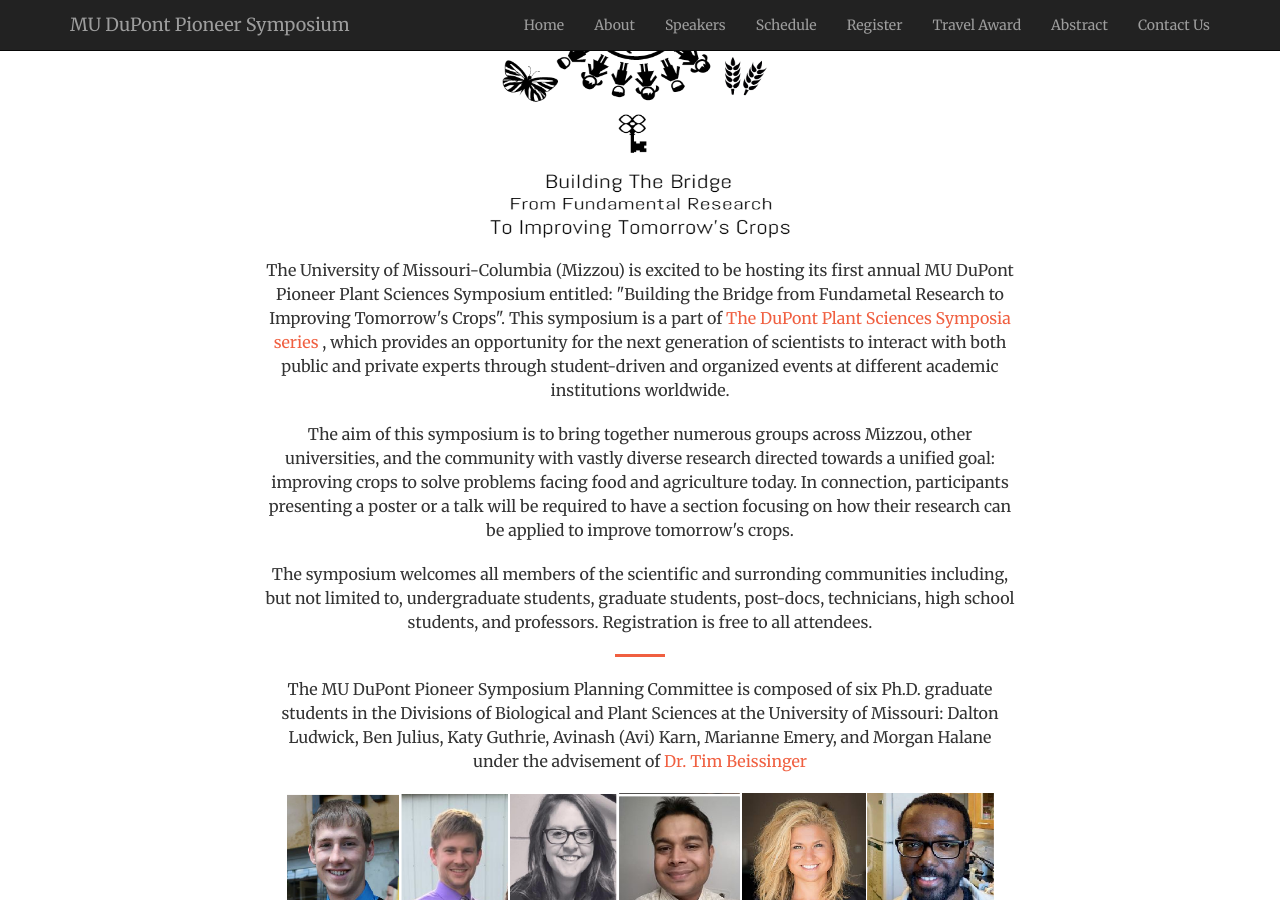
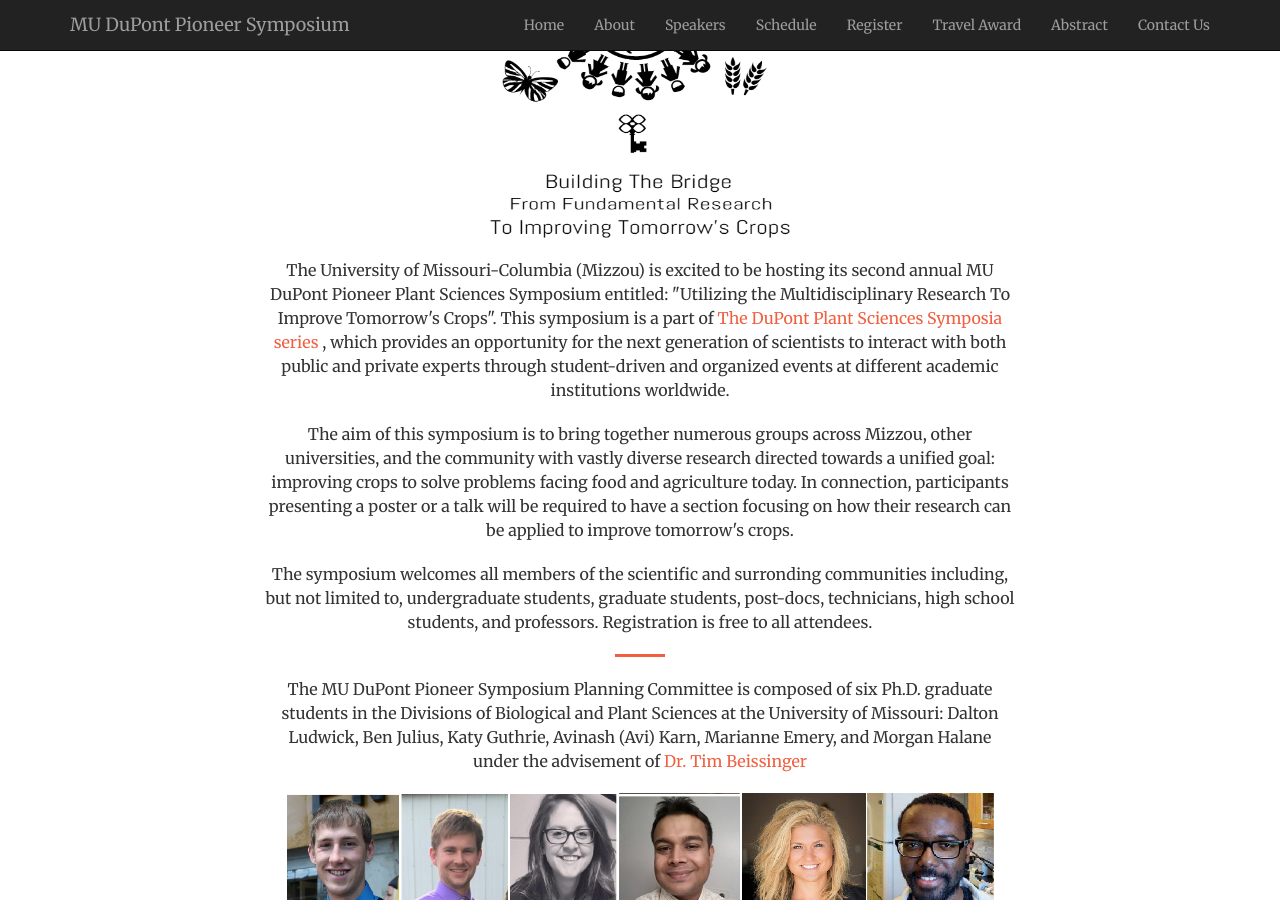
Before and after one commit to mupioneersymposium/mupioneersymposium.github.io, a Jekyll site: the page built from index.html, in a window 1280 px wide and 900 px high, scrolled down 1496 px. Built offline with Jekyll 4.4.1, drawn with Linux system fonts in a browser that asks for light colours.

Commit message:
Update about-brief.html

```diff
--- a/_includes/about-brief.html
+++ b/_includes/about-brief.html
@@ -6,7 +6,7 @@
                 <hr>
                 <h2 class="section-heading">About the Symposium</h2>
                 <hr class="light"><p><img src="/img/logo.png" alt="MU Pioneer Symposium Logo" width="300" height="360"></p>
-<p>The University of Missouri-Columbia (Mizzou) is excited to be hosting its first annual MU DuPont Pioneer Plant Sciences Symposium entitled: "Building the Bridge from Fundametal Research to Improving Tomorrow's Crops". This symposium is a part of <a href="https://www.pioneer.com/home/site/about/research/PlantSciSymposiaSeries/" target="_blank">The DuPont Plant Sciences Symposia series  </a> , which provides an opportunity for the next generation of scientists to interact with both public and private experts through student-driven and organized events at different academic institutions worldwide.</p>
+<p>The University of Missouri-Columbia (Mizzou) is excited to be hosting its second annual MU DuPont Pioneer Plant Sciences Symposium entitled: "Utilizing the Multidisciplinary Research To Improve Tomorrow's Crops". This symposium is a part of <a href="https://www.pioneer.com/home/site/about/research/PlantSciSymposiaSeries/" target="_blank">The DuPont Plant Sciences Symposia series  </a> , which provides an opportunity for the next generation of scientists to interact with both public and private experts through student-driven and organized events at different academic institutions worldwide.</p>
 <p> The aim of this symposium is to bring together numerous groups across Mizzou, other universities, and the community with vastly diverse research directed towards a unified goal: improving crops to solve problems facing food and agriculture today. In connection, participants presenting a poster or a talk will  be required to have a section focusing on how their research can be applied to improve tomorrow's crops.</p>
 <p>The symposium welcomes all members of the scientific and surronding communities including, but not limited to, undergraduate students, graduate students, post-docs, technicians, high school students, and professors. Registration is free to all attendees. </p>
 <hr>
```
